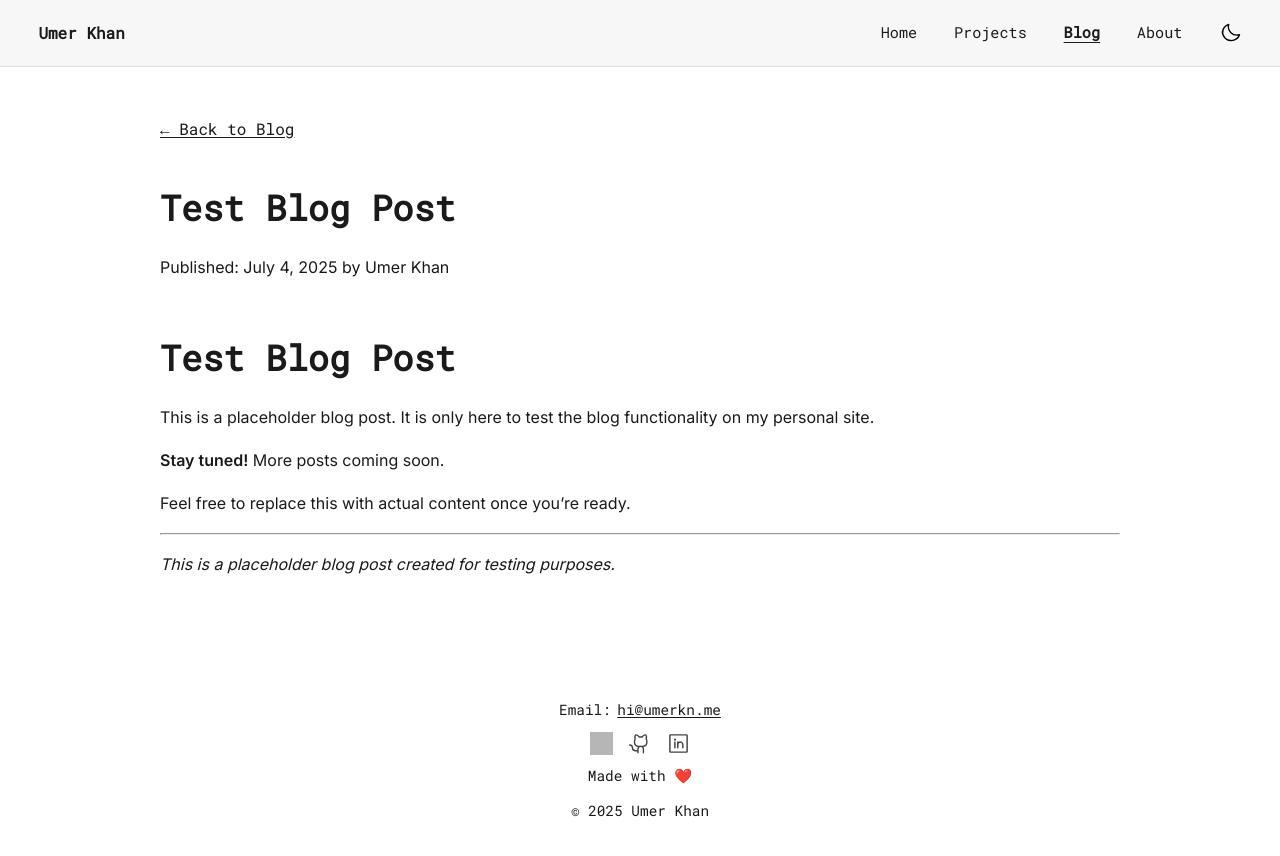
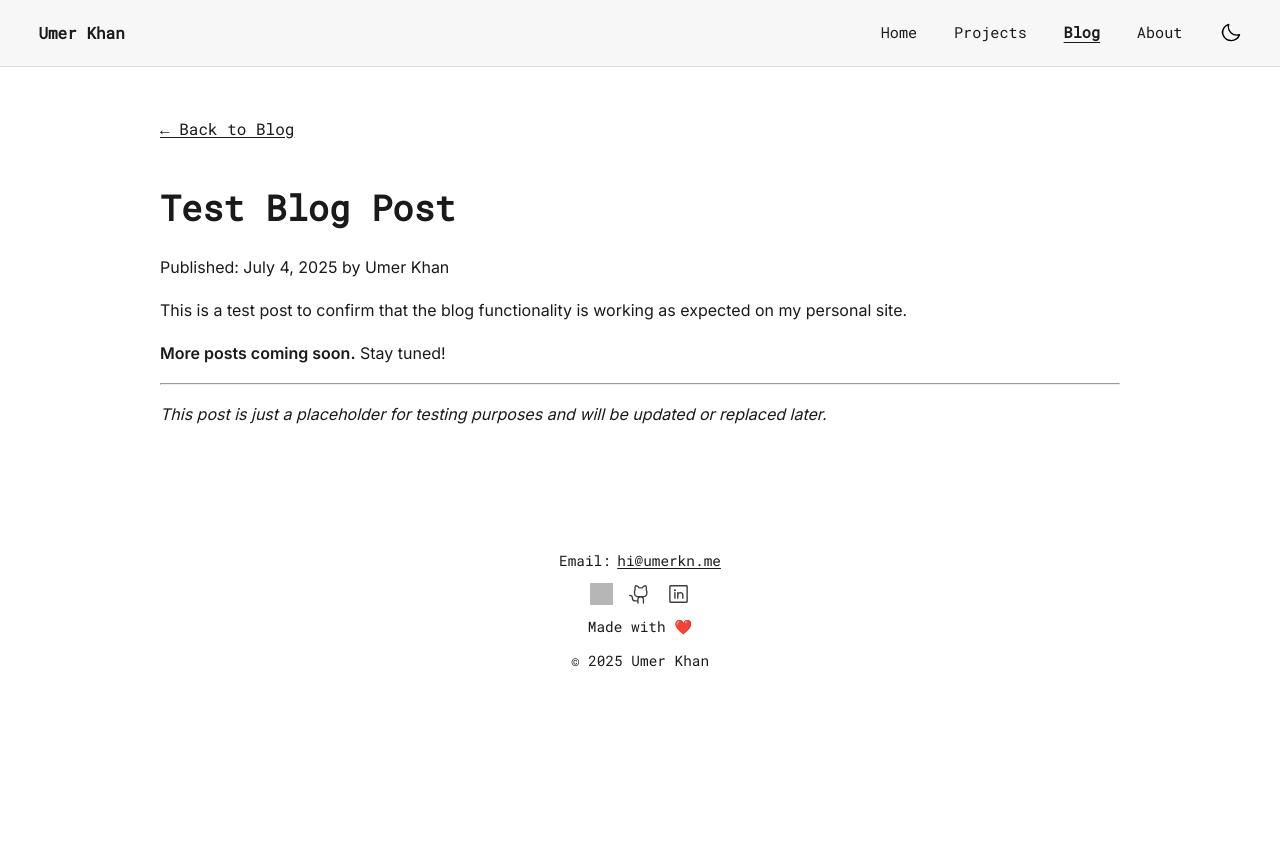
Before and after one commit to umerkn/umerkn.github.io, a Jekyll site: the page built from _posts/2025-07-04-test-blog-post.md, in a window 1280 px wide. Shown: the top 856 px of the page. Built offline with Jekyll 4.4.1, drawn with Linux system fonts in a browser that asks for light colours; grey boxes are pictures that could not be loaded.

Commit message:
Update Projects page and clean up test blog post

```diff
--- a/_posts/2025-07-04-test-blog-post.md
+++ b/_posts/2025-07-04-test-blog-post.md
@@ -1,20 +1,16 @@
 ---
 layout: post
 title: "Test Blog Post"
-description: "This is a placeholder blog post to test the blog functionality."
+description: "Testing the blog system on my personal site."
 date: 2025-07-04 10:00:00 +0500
 author: Umer Khan
 permalink: /blog/test-blog-post/
 ---
 
-# Test Blog Post
+This is a test post to confirm that the blog functionality is working as expected on my personal site.
 
-This is a placeholder blog post. It is only here to test the blog functionality on my personal site.
-
-**Stay tuned!** More posts coming soon.
-
-Feel free to replace this with actual content once you're ready.
+**More posts coming soon.** Stay tuned!
 
 ---
 
-_This is a placeholder blog post created for testing purposes._
+_This post is just a placeholder for testing purposes and will be updated or replaced later._
--- a/projects/index.html
+++ b/projects/index.html
@@ -16,7 +16,7 @@
         <div class="card-content">
           <h3>Hospital Patient Management System</h3>
           <p>
-            A C++ console app for managing patient records based on symptoms. This was a group project during my first semester at university, aimed at organizing patient data efficiently for hospitals or clinics. It helps track symptoms, diagnoses, and treatment history.
+            HPMS is a console-based Hospital Patient Management System written in C++. It allows users to register, search, update, delete, and categorize patient records based on symptoms and diagnoses. The program uses a plain text file to persist data between sessions. Developed as a first-semester group project, it served as a practical introduction to file handling and structured data management in C++.
           </p>
           <a href="https://github.com/umerkn/hpms" class="button" target="_blank" rel="noopener noreferrer">
             View on GitHub →
@@ -28,7 +28,7 @@
         <div class="card-content">
           <h3>GPA Calculator</h3>
           <p>
-            A simple GPA calculator I created to calculate my grades and track my academic performance. This side project allows users to input their grades and compute their cumulative GPA based on different grading scales.
+            A fast, minimal GPA calculator built specifically for my own use and tailored to my university's grading system. It lets users input course grades and credit hours to calculate semester GPA quickly and easily. Designed for distraction-free academic tracking without any extra clutter.
           </p>
           <a href="/gpa-calculator/" class="button">
             Try the Calculator →
```
Also changed, not shown: 1 other file.
